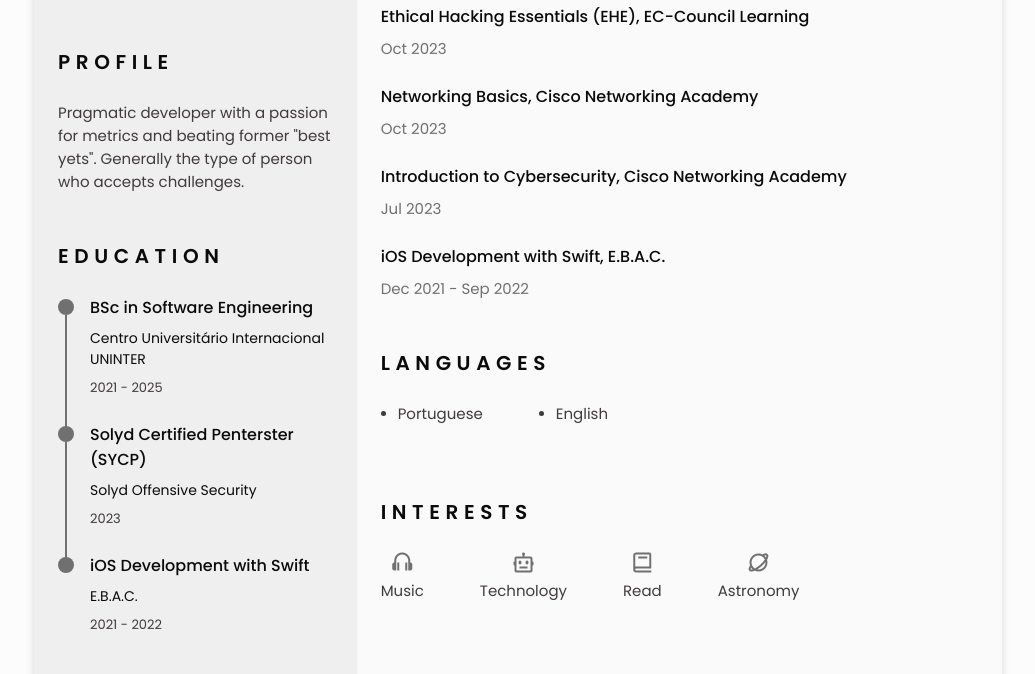
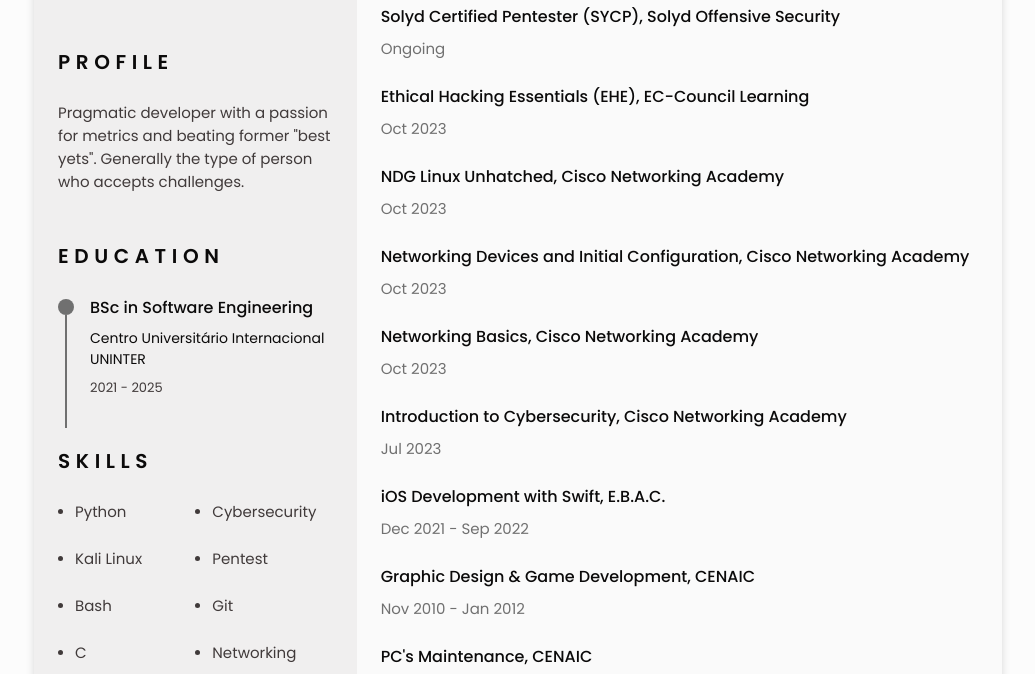
Before and after one commit to mmaachado/resume, a plain HTML site: page index.html in a window 1280 px wide. Shown: the part 556-1230 px from the top of the page, without its empty margins (122-1157 px from the left). Drawn offline with nearby package versions, Linux system fonts and the light colour scheme.

Commit message:
fix pdf print layout

```diff
--- a/index.html
+++ b/index.html
@@ -159,7 +159,7 @@
                             </div>
                         </div>
 
-                        <div class="education__content">
+                        <!-- <div class="education__content">
                             <div class="education__time">
                                 <span class="education__rounder"></span>
                                 <span class="education__line"></span>
@@ -170,7 +170,7 @@
                                 <span class="education__studies">Solyd Offensive Security</span>
                                 <span class="education__year">2023</span>
                             </div>
-                            <!--
+
                             <div class="education__data bd-grid">
                                 <h3 class="education__title">Junior Cybersecurity Analyst Carrer Path</h3>
                                 <span class="education__studies">Cisco Networking Academy</span>
@@ -181,22 +181,22 @@
                                 <h3 class="education__title">Ethical Hacker</h3>
                                 <span class="education__studies">Cisco Networking Academy</span>
                                 <span class="education__year">2023</span>
+                            </div>
+
+                        </div> -->
+
+                        <!-- <div class="education__content">
+                            <div class="education__time">
+                                <span class="education__rounder"></span>
+                                <span class="education__line"></span>
                             </div> -->
 
-                        </div>
-
-                        <div class="education__content">
-                            <div class="education__time">
-                                <span class="education__rounder"></span>
-                                <!-- <span class="education__line"></span> -->
-                            </div>
-
-                            <div class="education__data bd-grid">
+                        <!-- <div class="education__data bd-grid">
                                 <h3 class="education__title">iOS Development with Swift</h3>
                                 <span class="education__studies">E.B.A.C.</span>
                                 <span class="education__year">2021 - 2022</span>
                             </div>
-                        </div>
+                        </div> -->
 
 
 
@@ -298,11 +298,17 @@
                     <div class="certificate__container bd-grid">
 
                         <div class="certificate__content">
+                            <h3 class="certificate__title">Solyd Certified Pentester (SYCP), Solyd Offensive Security
+                            </h3>
+                            <p class="certificate__description">Ongoing</p>
+                        </div>
+
+                        <div class="certificate__content">
                             <h3 class="certificate__title">Ethical Hacking Essentials (EHE), EC-Council Learning</h3>
                             <p class="certificate__description">Oct 2023</p>
                         </div>
 
-                        <!-- <div class="certificate__content">
+                        <div class="certificate__content">
                             <h3 class="certificate__title">NDG Linux Unhatched, Cisco Networking Academy</h3>
                             <p class="certificate__description">Oct 2023</p>
                         </div>
@@ -311,7 +317,7 @@
                             <h3 class="certificate__title">Networking Devices and Initial Configuration, Cisco
                                 Networking Academy</h3>
                             <p class="certificate__description">Oct 2023</p>
-                        </div> -->
+                        </div>
 
                         <div class="certificate__content">
                             <h3 class="certificate__title">Networking Basics, Cisco Networking Academy</h3>
@@ -338,7 +344,7 @@
                             <p class="certificate__description">Apr 2020 - May 2020</p>
                         </div> -->
 
-                        <!-- <div class="certificate__content">
+                        <div class="certificate__content">
                             <h3 class="certificate__title">Graphic Design & Game Development, CENAIC</h3>
                             <p class="certificate__description">Nov 2010 - Jan 2012</p>
                         </div>
@@ -346,7 +352,7 @@
                         <div class="certificate__content">
                             <h3 class="certificate__title">PC's Maintenance, CENAIC</h3>
                             <p class="certificate__description">Nov 2010 - Dec 2011</p>
-                        </div> -->
+                        </div>
 
                     </div>
                 </section>
```
Also changed, not shown: index_pt.html (+15 -11 lines).
